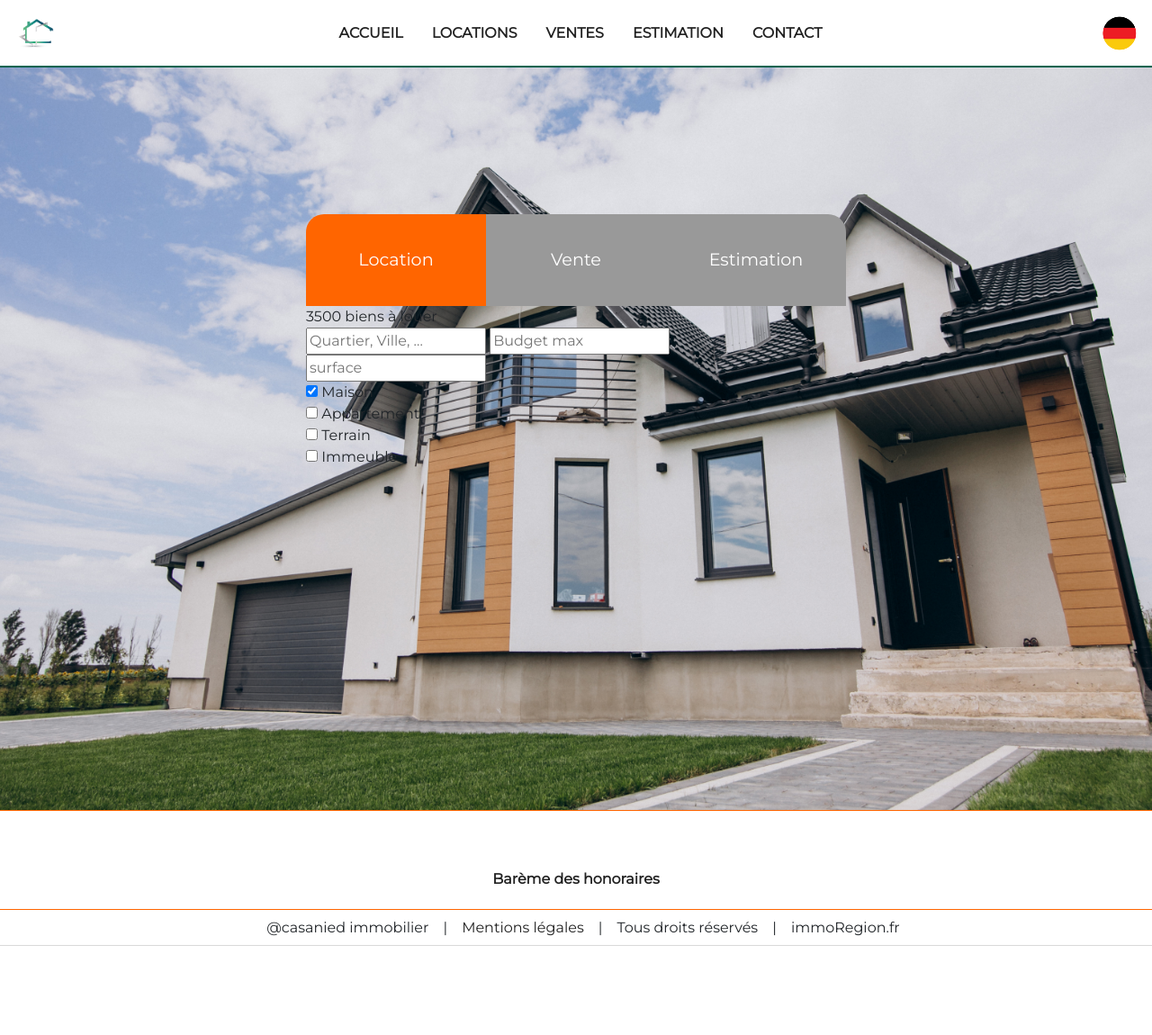
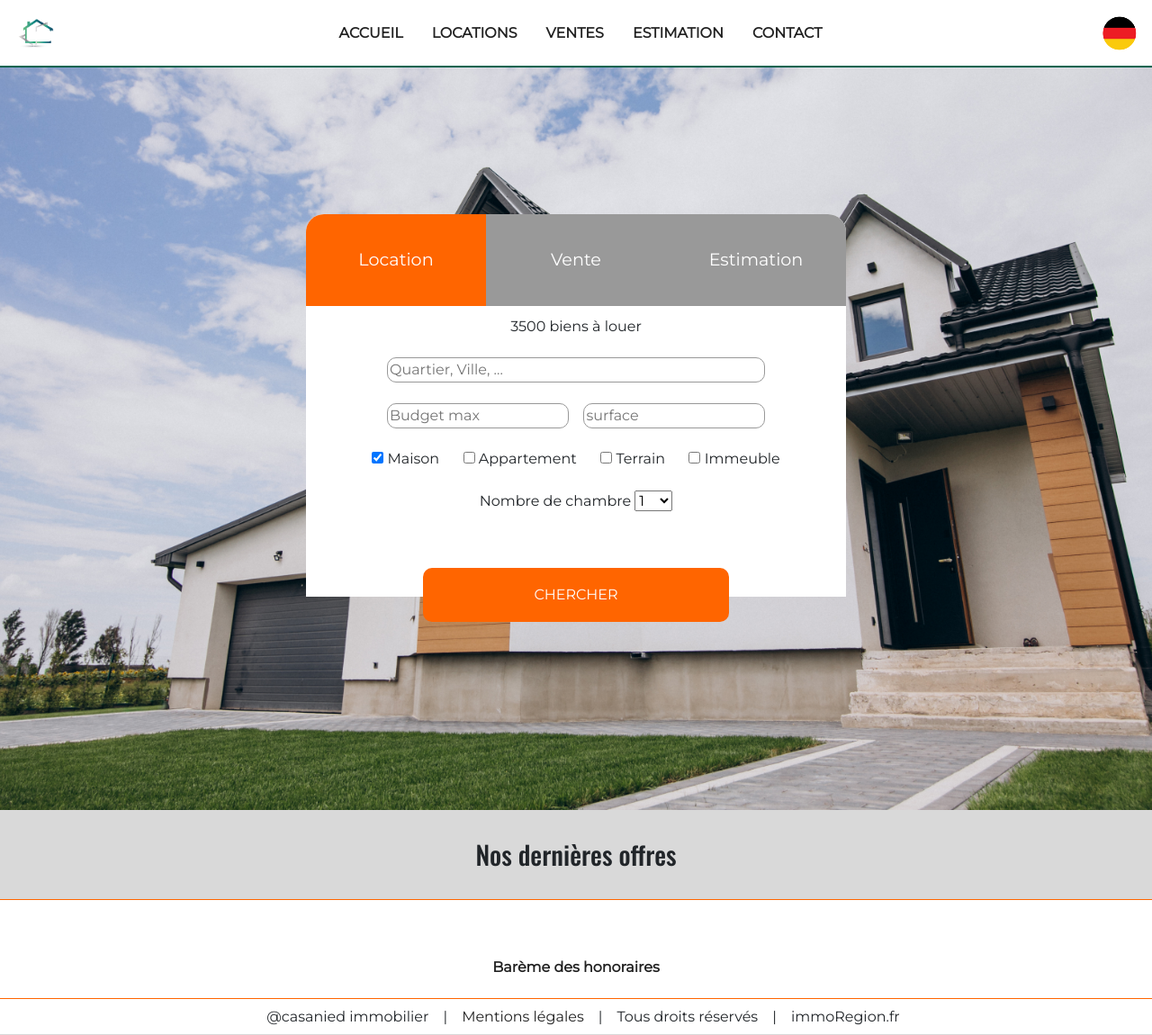
Before and after one commit to scroutch/casanied, a PHP site: page / in a window 1280 px wide. Shown: the whole page at 90% size. Before the commit the page ends 1051 px from the top, so only its background shows below. Run offline with PHP 8.4, Linux system fonts and the light colour scheme; data that the repository does not hold is empty; some libraries are stand-ins or nearby versions.

Commit message:
add form for rent and sell product

```diff
--- a/assets/css/style.css
+++ b/assets/css/style.css
@@ -23,7 +23,7 @@ a:visited {
 }
 
 a:hover {
-    color: var(--secondary-color);
+    color: var(--main-color);
 }
 
 body {
@@ -32,6 +32,13 @@ body {
     background-color: #d9d9d9;
     display: flex;
     flex-direction: column;
+}
+
+h2 {
+    font-family: var(--font-title);
+    font-size: var(--font-size-title);
+    text-align: center;
+    padding: 2rem 0;
 }
 
 /***HEADER***/
@@ -166,6 +173,8 @@ footer .nav-footer ul li {
     flex-direction: column;
     width: 600px;
     height: 425px;
+    background-color: #fff;
+    border-radius: 20px 20px 0 0;
 }
 
 .container-onglets .tab-header {
@@ -198,9 +207,57 @@ footer .nav-footer ul li {
     display: none;
 }
 
+.tab-body input[type="submit"] {
+    background-color: var(--main-color);
+    border: none;
+    color: #fff;
+    width: 340px;
+    height: 60px;
+    position: relative;
+    bottom: -40px;
+}
+
+.tab-body input {
+    border-radius: 10px;
+    border: solid 1px var(--grey-color);
+}
+
 .tab-body.active {
-    display: block;
+    height: 325px;
+    display: flex;
+    flex-direction: column;
+    justify-content: space-around;
+    align-items: center;
 }
+
+#tab-body {
+    height: 325px;
+    display: flex;
+    flex-direction: column;
+    justify-content: space-around;
+    align-items: center;
+}
+
+.tab-body .check {
+    width: 80%;
+    display: flex;
+    justify-content: space-around;
+}
+
+.tab-body .lieu,
+.tab-body .inputBudget {
+    width: 70%;
+}
+
+.tab-body .inputBudget {
+    display: flex;
+    justify-content: space-between;
+}
+
+.tab-body .inputBudget .budget {
+    width: 48%;
+}
+
 /******MEDIA QUERIES******/
 
 /***HEADER***/
--- a/pages/home.php
+++ b/pages/home.php
@@ -5,6 +5,7 @@ $query = 'SELECT * FROM product';
 $query = $bdd->prepare($query);
 $query->execute();
 ?>
+<h2>Nos dernières offres</h2>
 <div class="container-fluid d-flex justify-content-evenly flex-wrap">
     <?php
     while ($data = $query->fetch()) {
@@ -13,7 +14,7 @@ $query->execute();
             <img class="card-img-top" src="<?php echo $data['img'] ?>" alt="Card image cap">
             <div class="card-body d-flex flex-column justify-content-around">
                 <h5 class="card-title d-flex justify-content-between"><?php echo $data['title'] ?><span><?php echo $data['price'] ?> €</span></h5>
-                <p class="card-text d-flex justify-content-center"><i class="fa-solid fa-location-dot"></i><span class="ps-2"><?php echo $data['lieu'] ?></span></p>
+                <p class="card-text d-flex justify-content-center"><i class="fa-solid fa-location-dot"></i><span class="ps-2"><?php echo $data['rue'] ?>, <?php echo $data['ville'] ?></span></p>
                 <p class="card-text d-flex justify-content-around">
                     <span class="p-2"><i class="fa-solid fa-bed"></i><span class="ps-2"><?php echo $data['nb_bedroom'] ?></span></span>
                     <span class="p-2"><i class="fa-solid fa-bath"></i><span class="ps-2"><?php echo $data['nb_bathroom'] ?></span></span>
--- a/pages/onglet.php
+++ b/pages/onglet.php
@@ -7,9 +7,12 @@
         </div>
         <form action="" method="post" class="tab-body active" data-id="location">
             <p>3500 biens à louer</p>
-            <input type="text" name="lieu" placeholder="Quartier, Ville, ...">
-            <input type="text" name="price" placeholder="Budget max">
-            <input type="text" name="surface" placeholder="surface">
+            <input type="text" class="lieu" name="lieu" placeholder="Quartier, Ville, ...">
+            <div class="inputBudget">
+                <input type="text" class="budget" name="price" placeholder="Budget max">
+                <input type="text" class="budget" name="surface" placeholder="surface">
+            </div>
+            <div class="check">
                 <div>
                     <input type="checkbox" name="type" id="maison" value="maison" checked>
                     <label for="maison">Maison</label>
@@ -26,12 +29,41 @@
                     <input type="checkbox" name="type" id="immeuble" value="immeuble">
                     <label for="immeuble">Immeuble</label>
                 </div>
+            </div>
+            <div>
+                <label for="nb-bedroom">Nombre de chambre</label>
+                <select name="nb_bedroom" id="nb_bedroom">
+                    <option value="1">1</option>
+                    <option value="2">2</option>
+                    <option value="3">3</option>
+                    <option value="4">4</option>
+                    <option value="5">5</option>
+                    <option value="6">6</option>
+                    <option value="8">8</option>
+                    <option value="9">9</option>
+                    <option value="10">10</option>
+                    <option value="11">11</option>
+                    <option value="12">12</option>
+                    <option value="13">13</option>
+                    <option value="14">14</option>
+                    <option value="15">15</option>
+                    <option value="16">16</option>
+                    <option value="17">17</option>
+                    <option value="18">18</option>
+                    <option value="19">19</option>
+                    <option value="20">20</option>
+                </select>
+            </div>
+            <input type="submit" value="CHERCHER">
         </form>
         <form action="" method="post" class="tab-body" data-id="vente">
-            <p>3500 biens à vendre</p>
-            <input type="text" name="lieu" placeholder="Quartier, Ville, ...">
-            <input type="text" name="price" placeholder="Budget max">
-            <input type="text" name="surface" placeholder="surface">
+            <p>3500 biens à louer</p>
+            <input type="text" class="lieu" name="lieu" placeholder="Quartier, Ville, ...">
+            <div class="inputBudget">
+                <input type="text" class="budget" name="price" placeholder="Budget max">
+                <input type="text" class="budget" name="surface" placeholder="surface">
+            </div>
+            <div class="check">
                 <div>
                     <input type="checkbox" name="type" id="maison" value="maison" checked>
                     <label for="maison">Maison</label>
@@ -48,7 +80,63 @@
                     <input type="checkbox" name="type" id="immeuble" value="immeuble">
                     <label for="immeuble">Immeuble</label>
                 </div>
+            </div>
+            <div>
+                <label for="nb-bedroom">Nombre de chambre</label>
+                <select name="nb_bedroom" id="nb_bedroom">
+                    <option value="1">1</option>
+                    <option value="2">2</option>
+                    <option value="3">3</option>
+                    <option value="4">4</option>
+                    <option value="5">5</option>
+                    <option value="6">6</option>
+                    <option value="8">8</option>
+                    <option value="9">9</option>
+                    <option value="10">10</option>
+                    <option value="11">11</option>
+                    <option value="12">12</option>
+                    <option value="13">13</option>
+                    <option value="14">14</option>
+                    <option value="15">15</option>
+                    <option value="16">16</option>
+                    <option value="17">17</option>
+                    <option value="18">18</option>
+                    <option value="19">19</option>
+                    <option value="20">20</option>
+                </select>
+            </div>
+            <input type="submit" value="CHERCHER">
         </form>
-        <form action="" method="post" class="tab-body" data-id="estimation"></form>
+        <form action="" method="post" class="tab-body" data-id="estimation">
+            <p>3500 biens à louer</p>
+            <input type="text" class="lieu" name="lieu" placeholder="Quartier, Ville, ...">
+            <div class="inputBudget">
+                <input type="text" class="budget" name="price" placeholder="Budget max">
+                <input type="text" class="budget" name="surface" placeholder="surface">
+            </div>
+            <div class="check">
+                <div>
+                    <input type="checkbox" name="type" id="maison" value="maison" checked>
+                    <label for="maison">Maison</label>
+                </div>
+                <div>
+                    <input type="checkbox" name="type" id="appartement" value="appartement">
+                    <label for="appartement">Appartement</label>
+                </div>
+                <div>
+                    <input type="checkbox" name="type" id="terrain" value="terrain">
+                    <label for="terrain">Terrain</label>
+                </div>
+                <div>
+                    <input type="checkbox" name="type" id="immeuble" value="immeuble">
+                    <label for="immeuble">Immeuble</label>
                 </div>
             </div>
+            <div>
+                <label for="nb-bedroom">Nombre de chambre</label>
+                <input type="number" name="nb-bedroom" id="nb-bedroom" value="1">
+            </div>
+            <input type="submit" value="CHERCHER">
+        </form>
+    </div>
+</div>
```
Lines whose indentation alone changed are shown as unchanged.
